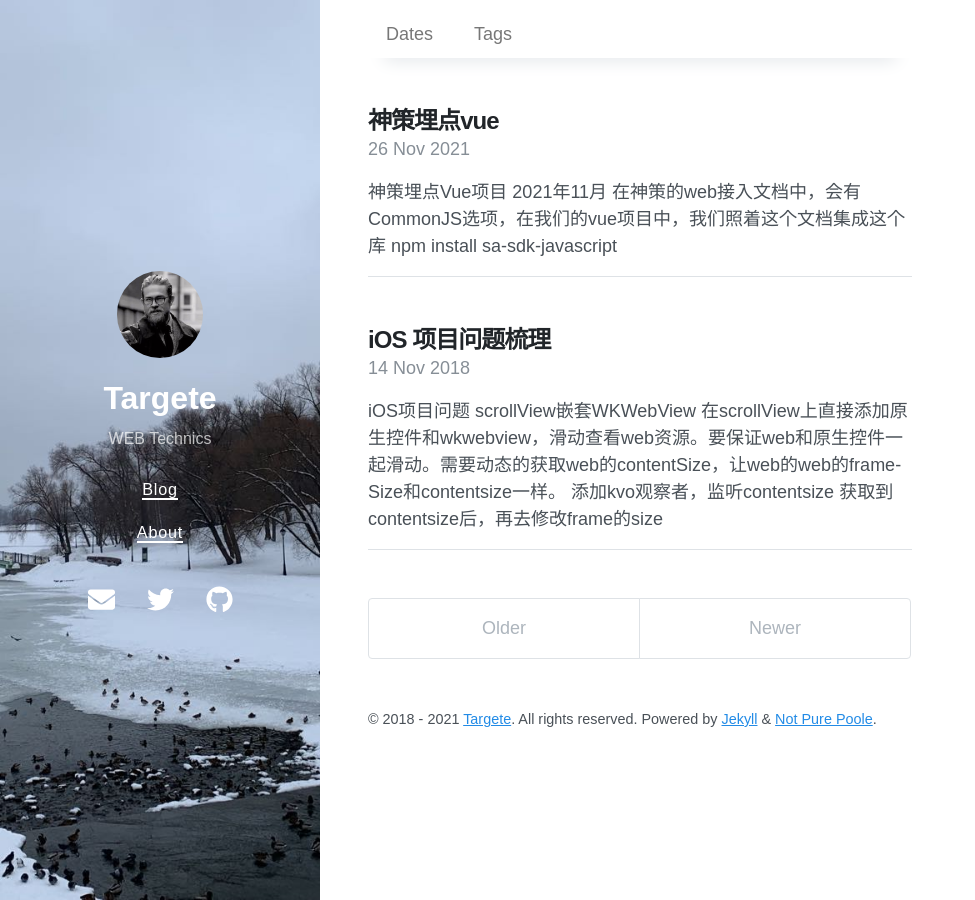
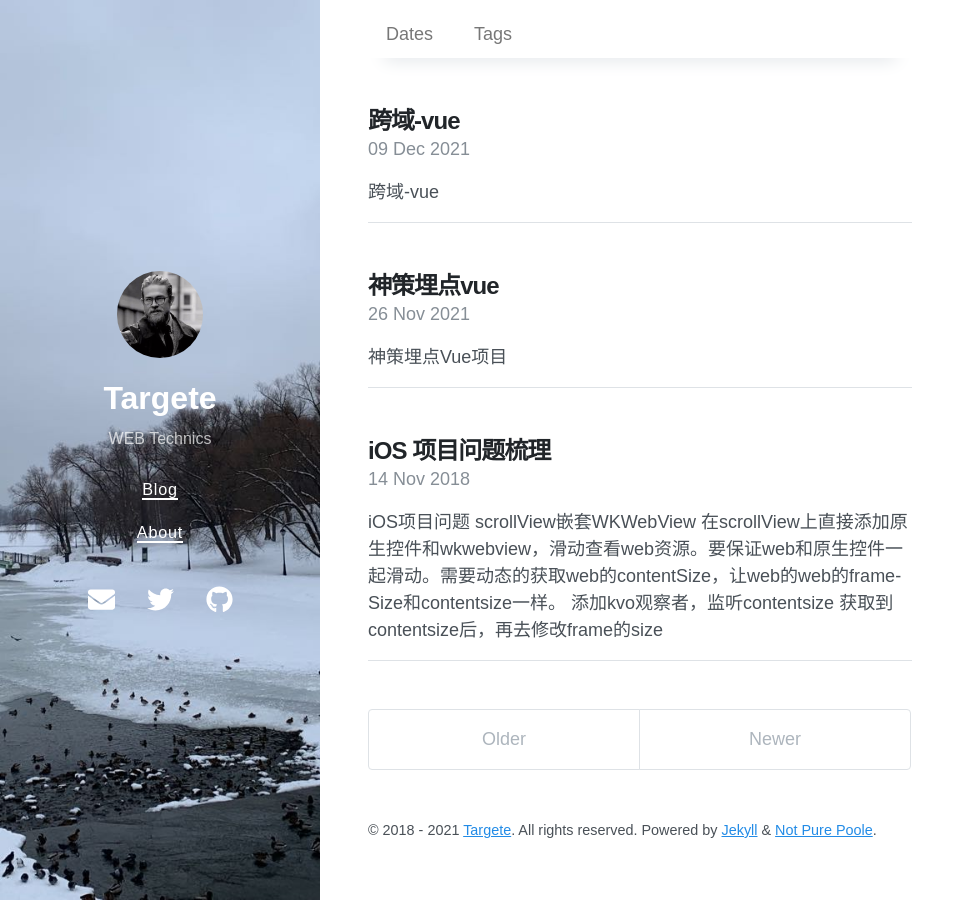
Before and after one commit to Targete/gitPage, a Jekyll site: the page built from index.html, in a window 1280 px wide. Shown: the whole page, without its empty margins (0-975 px from the left). Built offline with Jekyll 4.4.1, drawn with Linux system fonts in a browser that asks for light colours; nearby versions of some CDN libraries; the list of posts is cut into pages by our own code; part of the change alters nothing that is shown.

````diff
--- /dev/null
+++ b/_posts/2021-12-09-CORS.md
@@ -0,0 +1,139 @@
+---
+layout: post
+title: 跨域-vue
+tags: web
+math: true
+date: 2021-12-09 19:32 +0800
+---
+## 跨域-vue
+
+### 什么是跨域?
+跨域指的是浏览器不能执行其他网站的脚本。它是由浏览器的同源策略造成的，是浏览器对javascript施加的安全限制。也可以这么说url是由：协议、域名、端口 三部分组成。当一个请求url的协议、域名、端口三者之间的任意一个与当前页面url不同即为跨域。
+
+同源策略（Same Orgin Policy）是一种约定，它是浏览器核心也最基本的安全功能，它会阻止一个域的js脚本和另外一个域的内容进行交互，如果缺少了同源策略，浏览器很容易受到XSS、CSFR等攻击。。所谓同源（即在同一个域）就是两个页面具有相同的协议（protocol）、主机（host）和端口号（port）。
+
+### 跨域的解决方案
+
+#### 1.本地环境解决方案
+
+> 在运行或者打包Vue项目时，我们常用的命令是：npm run build，npm run serve等样式。其中build和serve是在vue项目的package.json中进行定义，是一个脚本。
+
+```json
+  "scripts": {
+    "serve": "vue-cli-service serve",
+    "build": "vue-cli-service build --mode pro",
+    "build-uat": "vue-cli-service build --mode uat",
+    "build-dev": "vue-cli-service build --mode dev",
+    "dev": "vue-cli-service --mode dev",
+    "lint": "vue-cli-service lint",
+    "webpack": "webpack --version",
+  },
+```
+
+##### 1.1 在vue.config.js里做代理
+
+```js
+  devServer: {
+    open: true, // 启动服务后是否打开浏览器
+    host: '0.0.0.0',
+    port: port, // 服务端口
+    https: false,
+    hotOnly: false,
+    proxy: {
+        '/market': {
+            hot: true,
+            ws: true,
+            target: 'https://bing.com/',
+            changeOrigin: true,
+            pathRewrite: {
+            '^/': '/'
+            }
+        }
+    }
+  },
+```
+
+##### 1.2 更改浏览器配置(chrome)
+
+- ==windows端==
+![chromeModify](../_site/chromeModify.png)
+> 1.先在C盘创建MyChromeDevUserData文件夹
+2.在末尾添加 `--disable-web-security --user-data-dir=C:\MyChromeDevUserData`
+
+打开浏览器
+![chromeModify](../_site/chromeModifySuccess.png)
+- ==Mac端==
+1.先创建MyChromeDevUserData文件夹
+2.termimal输入
+`open -n /Applications/Google\ Chrome.app/ --args --disable-web-security  --user-data-dir=/Users/文件夹路径/MyChromeDevUserData`
+
+#### 2.CORS
+
+> CORS需要浏览器和服务器同时支持。目前，所有浏览器都支持该功能，IE浏览器不能低于IE10。
+
+>整个CORS通信过程，都是浏览器自动完成，不需要用户参与。对于开发者来说，CORS通信与同源的AJAX通信没有差别，代码完全一样。浏览器一旦发现AJAX请求跨源，就会自动添加一些附加的头信息，有时还会多出一次附加的请求，但用户不会有感觉。
+因此，实现CORS通信的关键是服务器。只要服务器实现了CORS接口，就可以跨源通信。
+
+##### nginx反向代理解决跨域（前端常用)
+
+1. 正向代理
+a-->b访问不了，可以找个中间的服务器c, 先访问c再从c到b,用户不知道中间的代理服务器。（忽略中间服务器）
+
+2. 反向代理：a--> c <--b
+a明确访问c代理服务器，但是不知道c的内容从哪里来，c反向从别的地方拿来数据。(忽略的是目标地址)
+浏览器可以访问a,而服务器之间不存在跨域问题，浏览器先访问a的服务器c，让c服务器作为代理去访问b服务器,拿到之后再返回数据给a。
+例如：
+nginx是静态服务器，跨域请求放在api下面好管理`http://www.baidu.com:80/api/user`
+可以在nginx下面的config下面的nginx.conf里面配置
+从80端口进来的就拦截一下，代理到81端口
+```js
+server{
+        location /api {
+                //拦截一下
+                proxy_pass  http://www.baidu.com:81;
+    }
+}
+```
+
+#### 3.AJAX
+##### JSONP
+
+> - CORS与JSONP的使用目的相同，但是比JSONP更强大。
+> - JSONP只支持GET请求，CORS支持所有类型的HTTP请求。JSONP的优势在于支持老式浏览器，以及可以向不支持CORS的网站请求数据。
+
+JSONP是服务器与客户端跨源通信的常用方法。最大特点就是简单适用，老式浏览器全部支持，服务器改造非常小。
+
+它的基本思想是，网页通过添加一个 `<script>` 元素，向服务器请求JSON数据，这种做法不受同源政策限制；服务器收到请求后，将数据放在一个指定名字的回调函数里传回来。
+
+首先，网页动态插入`<script>`元素，由它向跨源网址发出请求。
+```js
+function addScriptTag(src) {
+  var script = document.createElement('script');
+  script.setAttribute("type","text/javascript");
+  script.src = src;
+  document.body.appendChild(script);
+}
+
+window.onload = function () {
+  addScriptTag('http://example.com/ip?callback=foo');
+}
+
+function foo(data) {
+  console.log('Your public IP address is: ' + data.ip);
+};
+```
+
+上面代码通过动态添加`<script>`元素，向服务器`example.com`发出请求。注意，该请求的查询字符串有一个callback参数，用来指定回调函数的名字，这对于JSONP是必需的。
+
+服务器收到这个请求以后，会将数据放在回调函数的参数位置返回。
+```js
+foo({
+  "ip": "8.8.8.8"
+});
+```
+由于`<script>`元素请求的脚本，直接作为代码运行。这时，只要浏览器定义了foo函数，该函数就会立即调用。作为参数的JSON数据被视为JavaScript对象，而不是字符串，因此避免了使用`JSON.parse`的步骤。
+
+##### WebSocket
+WebSocket是一种通信协议，使用ws://（非加密）和wss://（加密）作为协议前缀。该协议不实行同源政策，只要服务器支持，就可以通过它进行跨源通信。
+
+### route history mode
````
Also changed, not shown: _posts/2021-11-26-senors.md (+1 -0 lines).
